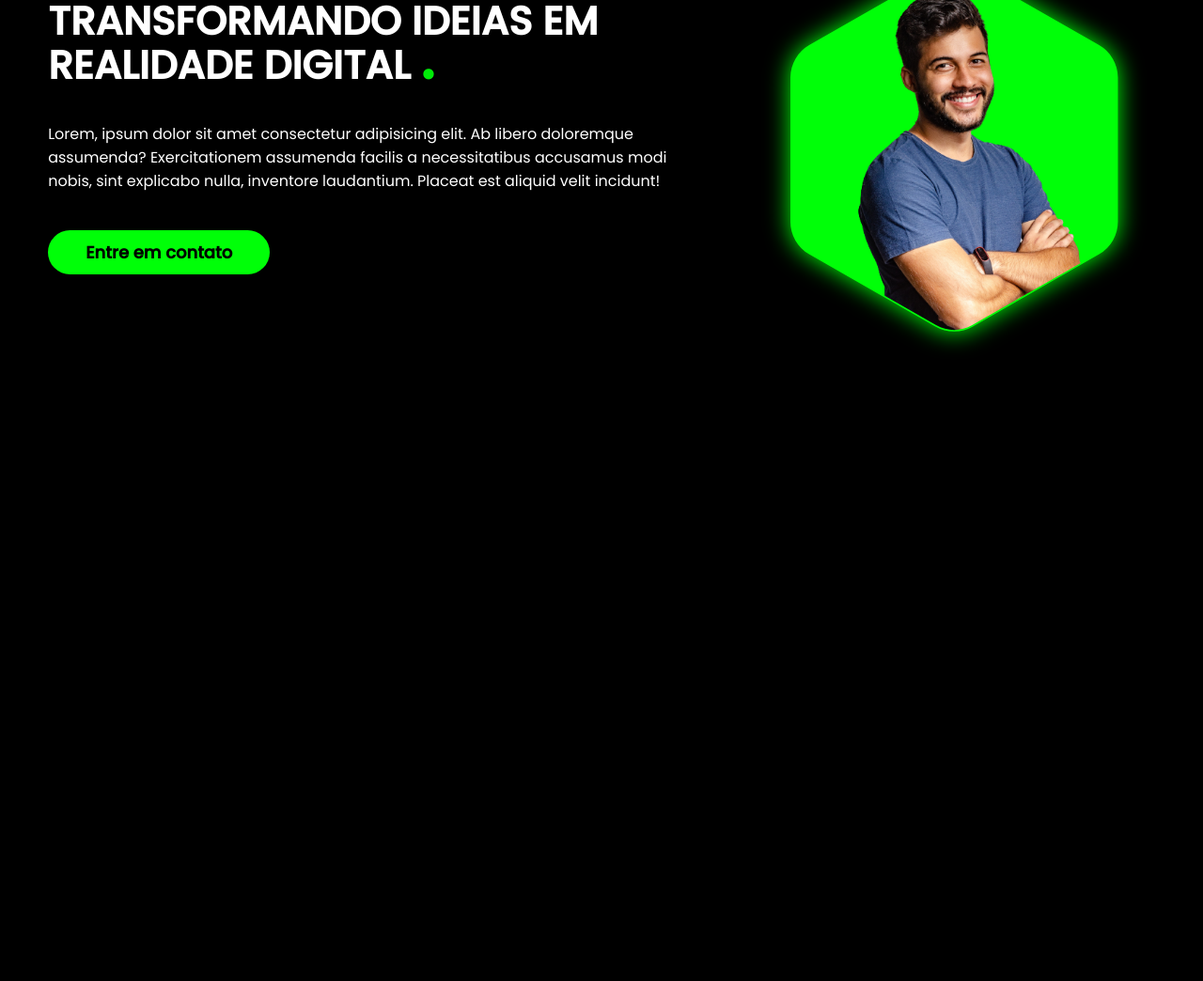
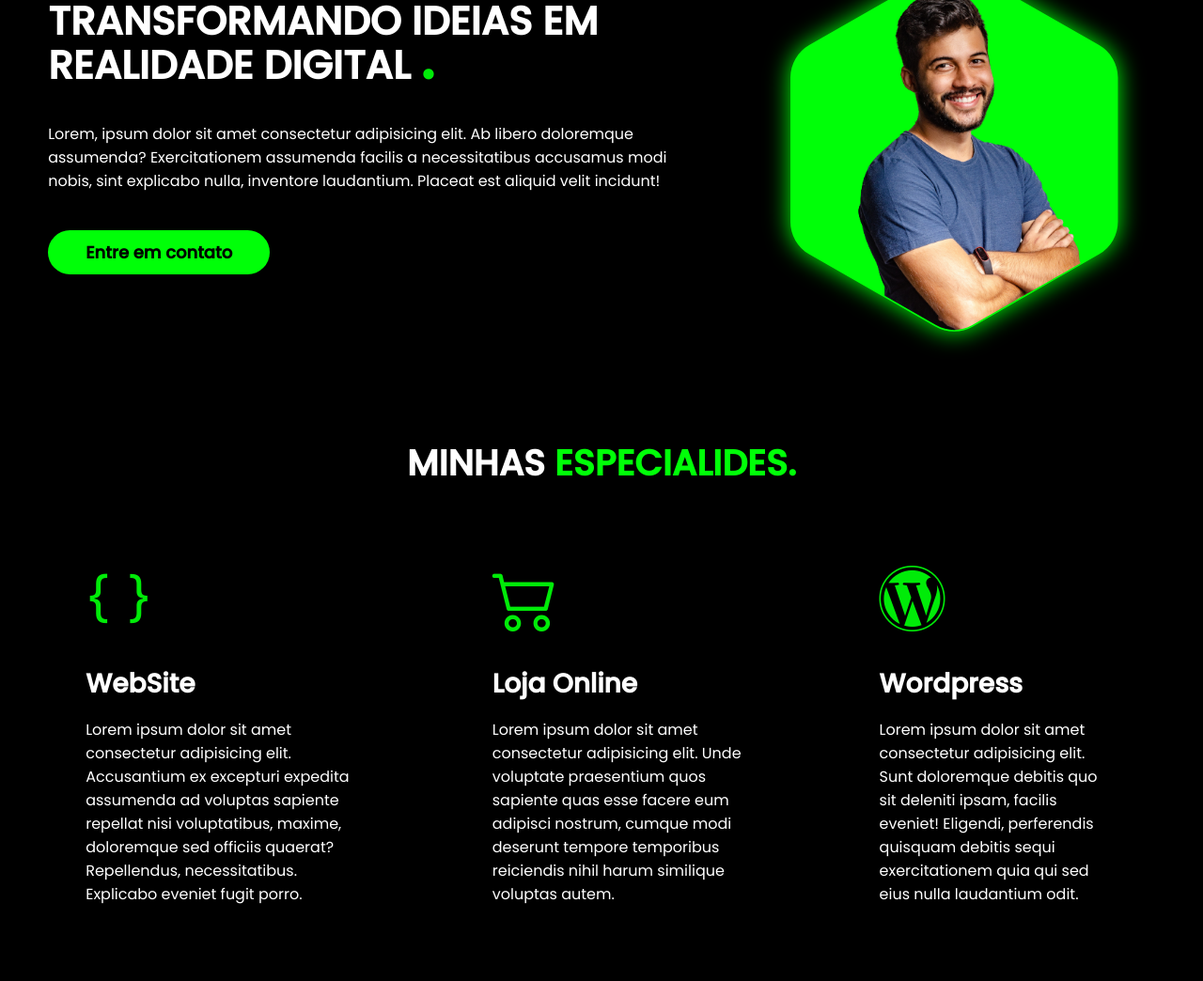
Before and after one commit to samuelferreiram/portifolio, a plain HTML site: page index.html in a window 1280 px wide. Shown: the part 336-1380 px from the top of the page at 94% size. Before the commit the page ends 800 px from the top, so only its background shows below. Drawn offline with nearby package versions, Linux system fonts and the light colour scheme.

Commit message:
-ATUALIZAÇÃO-criação da section 'especialidade'

```diff
--- a/css/style.css
+++ b/css/style.css
@@ -29,6 +29,15 @@ body{
     transition: .2s;
 }
 
+h2.titulo{
+    color: #fff;
+    font-size: 38px;
+    text-align: center;
+}
+
+h2.titulo span{
+    color: #00ff08;
+}
 .samuel-contato button:hover{
     box-shadow: 0px 0px 8px #00eb08;
     transform: scale(1.05);
@@ -108,3 +117,35 @@ section.topo-do-site .flex{
         top: 30px;
     }
 }
+
+/*ESTILOS DAS ESPECIALIDADES*/
+section.especialidades{
+    padding: 40px 4%;
+}
+section.especialidades .flex{
+    gap: 60px;
+
+}
+
+.especialidades .especialidades-box{
+    color: #fff;
+    padding: 40px ;
+    border-radius: 20px;
+    margin-top: 25px;
+    transition: .5s;
+}
+.especialidades .especialidades-box:hover{
+    transform: scale(1.05);
+    box-shadow: 0 0 10px #ffffff78;
+
+}
+
+.especialidades .especialidades-box i{
+    color: #00eb08;
+    font-size: 70px;
+}
+
+.especialidades .especialidades-box h3{
+    font-size: 28px;
+    margin: 15px 0;
+}
--- a/index.html
+++ b/index.html
@@ -8,6 +8,8 @@
     <link rel="preconnect" href="https://fonts.gstatic.com" crossorigin>
     <link href="https://fonts.googleapis.com/css2?family=Poppins:wght@100;200;300;400;500&display=swap"
         rel="stylesheet">
+    <!--bootstrap icons-->
+    <link rel="stylesheet" href="https://cdn.jsdelivr.net/npm/bootstrap-icons@1.11.1/font/bootstrap-icons.css">
     <link rel="stylesheet" href="css/style.css">
     <title>Samuel Ferreira</title>
 </head>
@@ -58,6 +60,34 @@
             </div><!--interface-->
         </section><!--topo do site-->
 
+        <section class="especialidades">
+
+            <div class="interface">
+                <h2 class="titulo">MINHAS <span>ESPECIALIDES.</span></h2>
+                <div class="flex">
+                    <div class="especialidades-box">
+                        <i class="bi bi-braces"></i>
+                        <h3>WebSite</h3>
+                        <p>Lorem ipsum dolor sit amet consectetur adipisicing elit. Accusantium ex excepturi expedita assumenda ad voluptas sapiente repellat nisi voluptatibus, maxime, doloremque sed officiis quaerat? Repellendus, necessitatibus. Explicabo eveniet fugit porro.
+                        </p>
+                    </div><!--especialidades-box-->
+
+                    <div class="especialidades-box">
+                        <i class="bi bi-cart2"></i>
+                        <h3>Loja Online</h3>
+                        <p>Lorem ipsum dolor sit amet consectetur adipisicing elit. Unde voluptate praesentium quos sapiente quas esse facere eum adipisci nostrum, cumque modi deserunt tempore temporibus reiciendis nihil harum similique voluptas autem.</p>
+                    </div><!--especialidades-box-->
+
+                    <div class="especialidades-box">
+                        <i class="bi bi-wordpress"></i>
+                        <h3>Wordpress</h3>
+                        <p>Lorem ipsum dolor sit amet consectetur adipisicing elit. Sunt doloremque debitis quo sit deleniti ipsam, facilis eveniet! Eligendi, perferendis quisquam debitis sequi exercitationem quia qui sed eius nulla laudantium odit.</p>
+                    </div><!--especialidades-box-->
+                </div><!--flex-->
+            </div><!--interface-->
+
+        </section><!--especialidades-->
+
     </main>
 </body>
 
```
